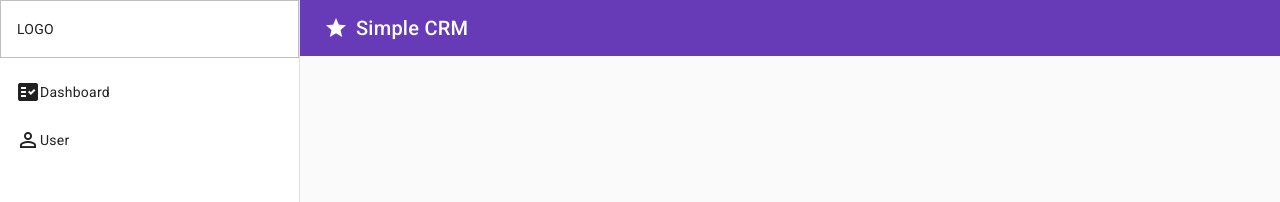
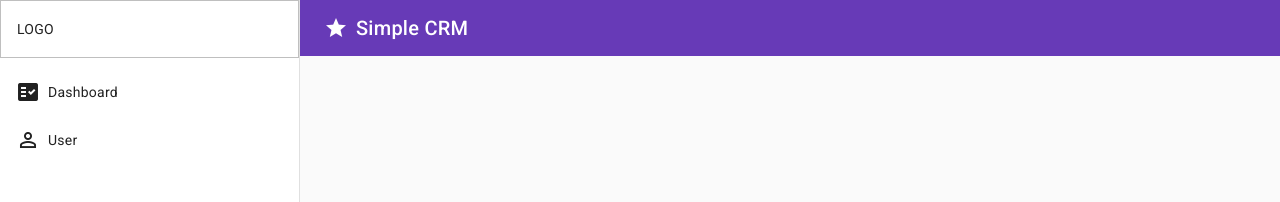
Before and after one commit to felianfilian/DA_17_SimpleCRM, an Angular app: page / in a window 1280 px wide. Shown: the top 202 px of the page. Built offline with nearby package versions, Linux system fonts and the light colour scheme.

Commit message:
update menu layout

```diff
--- a/src/app/app.component.scss
+++ b/src/app/app.component.scss
@@ -44,6 +44,10 @@ mat-toolbar-row {
 
     cursor: pointer;
 
+    mat-icon {
+      padding-right: 8px;
+    }
+
     &:hover {
       background-color: rgba($color: #000000, $alpha: 0.15);
     }
```
